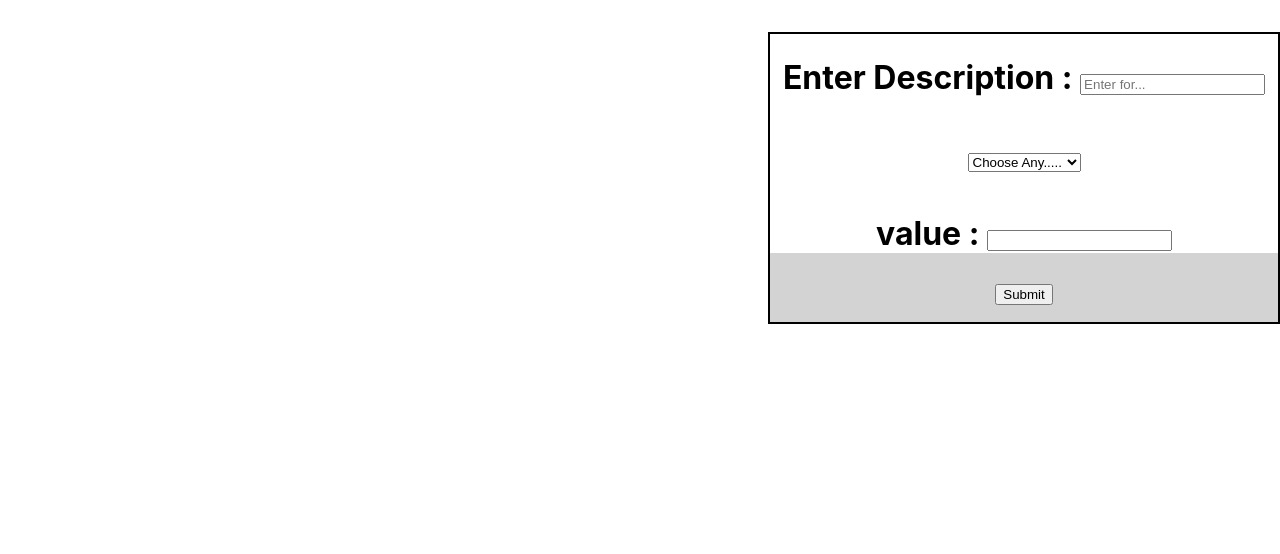
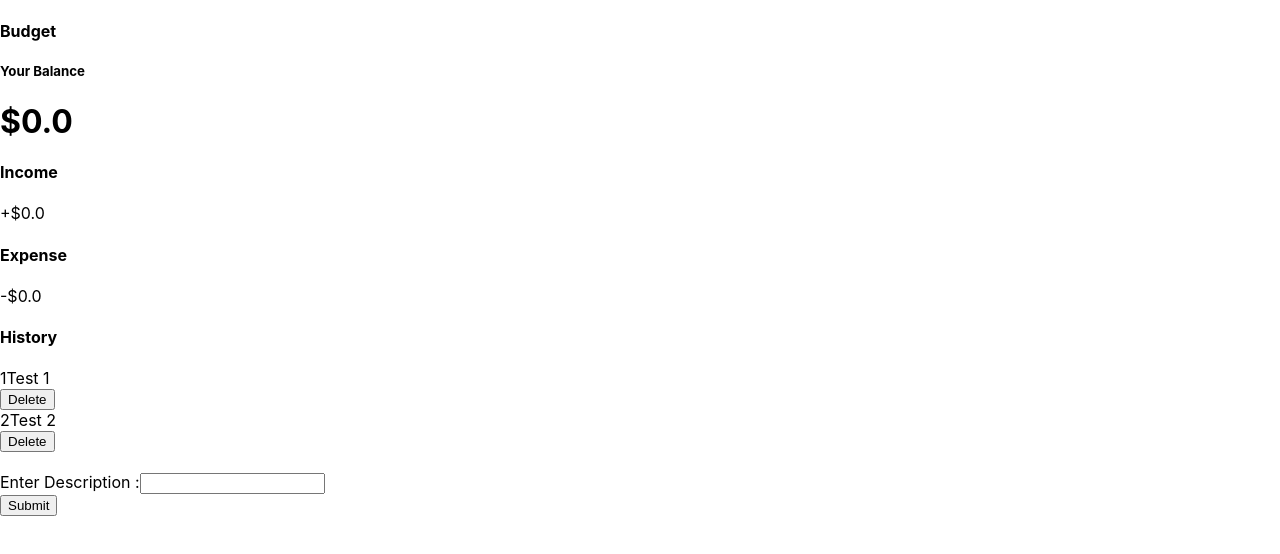
Before and after one commit to mansiakbari/Budget, a React (Create React App) app in the folder cost-app/: page / in a window 1280 px wide. Shown: the top 554 px of the page. Built offline with nearby package versions, Linux system fonts and the light colour scheme.

Commit message:
Continue on Budget

```diff
--- /dev/null
+++ b/cost-app/src/AddTransaction.js
@@ -0,0 +1,88 @@
+import React, { useState } from "react";
+
+const AddTransaction = () => {
+  //   const [text, settext] = useState("");
+  //   const [option, setOption] = useState("");
+  //   const [amount, setAmount] = useState(0);
+  //   //temp state
+
+  const [toDo, setToDo] = useState([
+    { id: 1, title: "Test 1", type: "", status: false },
+    { id: 2, title: "Test 2", type: "", status: false },
+  ]);
+
+  const [newTask, setNewTask] = useState(" ");
+
+  const addTask = () => {
+    if (newTask) {
+      let num = toDo.length + 1;
+      let newEntry = { id: num, title: newTask, status: false };
+      setToDo([...toDo, newEntry]);
+      setNewTask(" ");
+      console.log(newEntry);
+    }
+  };
+
+  const deleteTask = (id) => {
+    let newTasks = toDo.filter((task) => task.id !== id);
+    setToDo(newTasks);
+  };
+  return (
+    <div>
+      {/* Display todo's */}
+      {toDo && toDo.length ? " " : "No Tasks..!!"}
+      {toDo &&
+        toDo
+          .sort((a, b) => (a.title > b.title ? 1 : -1))
+          .map((task, index) => {
+            return (
+              <React.Fragment key={task.id}>
+                <div>
+                  <div className={task.status ? "done" : ""}>
+                    <span>{index + 1}</span>
+                    <span>{task.title}</span>
+                    <span>{task.type}</span>
+                  </div>
+                  <div>
+                    <span title="Delete" onClick={() => deleteTask(task.id)}>
+                      <button type="submit" className="btn">
+                        Delete
+                      </button>
+                    </span>
+                  </div>
+                </div>
+              </React.Fragment>
+            );
+          })}
+      <br></br>
+      Enter Description :
+      <input
+        type="text"
+        placeholder="Enter for..."
+        value={newTask}
+        onChange={(e) => setNewTask(e.target.value)}
+      ></input>
+      {/* <div>
+        <select value={newTask} onChange={(e) => setNewTask(e.target.value)}>
+          <option value="" hidden>
+            Choose Any.....
+          </option>
+          <option value="income">Income</option>
+          <option value="expence">Expense</option>
+        </select>
+      </div>
+      <div>
+        value :{" "}
+        <input
+          type="number"
+          value={newTask}
+          onChange={(e) => setNewTask(e.target.value)}
+        ></input>
+      </div> */}
+      <div>
+        <button onClick={addTask}>Submit</button>
+      </div>
+    </div>
+  );
+};
+export default AddTransaction;
--- a/cost-app/src/Addcost.js
+++ /dev/null
@@ -1,69 +0,0 @@
-import React, { useState } from "react";
-
-const Addcost = () => {
-  const style = {
-    textAlign: "center",
-    paddingTop: "0.75em",
-    marginTop: "1em",
-    marginLeft: "60%",
-    fontWeight: "bold",
-    fontSize: "2em",
-    border: "2px solid black",
-  };
-  const styleDes = {
-    textAlign: "center",
-  };
-  const styleChoose = {
-    fontWeight: "bold",
-    textAlign: "center",
-  };
-  const styleValue = {
-    fontWeight: "bold",
-    textAlign: "center",
-  };
-  const styleSubmit = {
-    padding: "3%",
-    backgroundColor: "lightGrey",
-  };
-  const [selectedOption, setSelectedOption] = useState("");
-  const [items, setItems] = useState("");
-
-  function handleSelectChange(event) {
-    setSelectedOption(event.target.value);
-  }
-  function handleAdd() {
-    setItems = [...items, selectedOption];
-    setSelectedOption("");
-  }
-
-  return (
-    <div style={style}>
-      <div style={styleDes}>
-        Enter Description :{" "}
-        <input type="text" placeholder="Enter for..."></input>
-        <br></br>
-        <br></br>
-      </div>
-
-      <div style={styleChoose}>
-        <select value={selectedOption} onChange={handleSelectChange}>
-          <option value="" hidden>
-            Choose Any.....
-          </option>
-          <option value="income">Income</option>
-          <option value="expence">Expense</option>
-        </select>
-        <br></br>
-        <br></br>
-      </div>
-
-      <div style={styleValue}>
-        value : <input type="number"></input>
-      </div>
-      <div style={styleSubmit}>
-        <button onClick={handleAdd}>Submit</button>
-      </div>
-    </div>
-  );
-};
-export default Addcost;
--- a/cost-app/src/App.js
+++ b/cost-app/src/App.js
@@ -1,9 +1,18 @@
-import Addcost from "./Addcost";
+import Header from "./Header";
+import Balance from "./Balance";
+import IncomeExpense from "./IncomeExpense";
+import TransactionList from "./TransactionList";
+import AddTransaction from "./AddTransaction";
+
 import "./App.css";
 
 const App = () => (
   <div>
-    <Addcost />
+    <Header />
+    <Balance />
+    <IncomeExpense />
+    <TransactionList />
+    <AddTransaction />
   </div>
 );
 
--- /dev/null
+++ b/cost-app/src/Balance.js
@@ -0,0 +1,11 @@
+import React from "react";
+
+export const Balance = () => {
+  return (
+    <>
+      <h5>Your Balance</h5>
+      <h1>$0.0</h1>
+    </>
+  );
+};
+export default Balance;
--- /dev/null
+++ b/cost-app/src/Header.js
@@ -0,0 +1,6 @@
+import React from "react";
+
+function Header() {
+  return <h4>Budget</h4>;
+}
+export default Header;
--- /dev/null
+++ b/cost-app/src/IncomeExpense.js
@@ -0,0 +1,13 @@
+import React from "react";
+
+const IncomeExpense = () => {
+  return (
+    <div>
+      <h4>Income</h4>
+      <p>+$0.0</p>
+      <h4>Expense</h4>
+      <p>-$0.0</p>
+    </div>
+  );
+};
+export default IncomeExpense;
--- /dev/null
+++ b/cost-app/src/TransactionList.js
@@ -0,0 +1,10 @@
+import React from "react";
+
+const TransactionList = () => {
+  return (
+    <>
+      <h4>History</h4>
+    </>
+  );
+};
+export default TransactionList;
```
